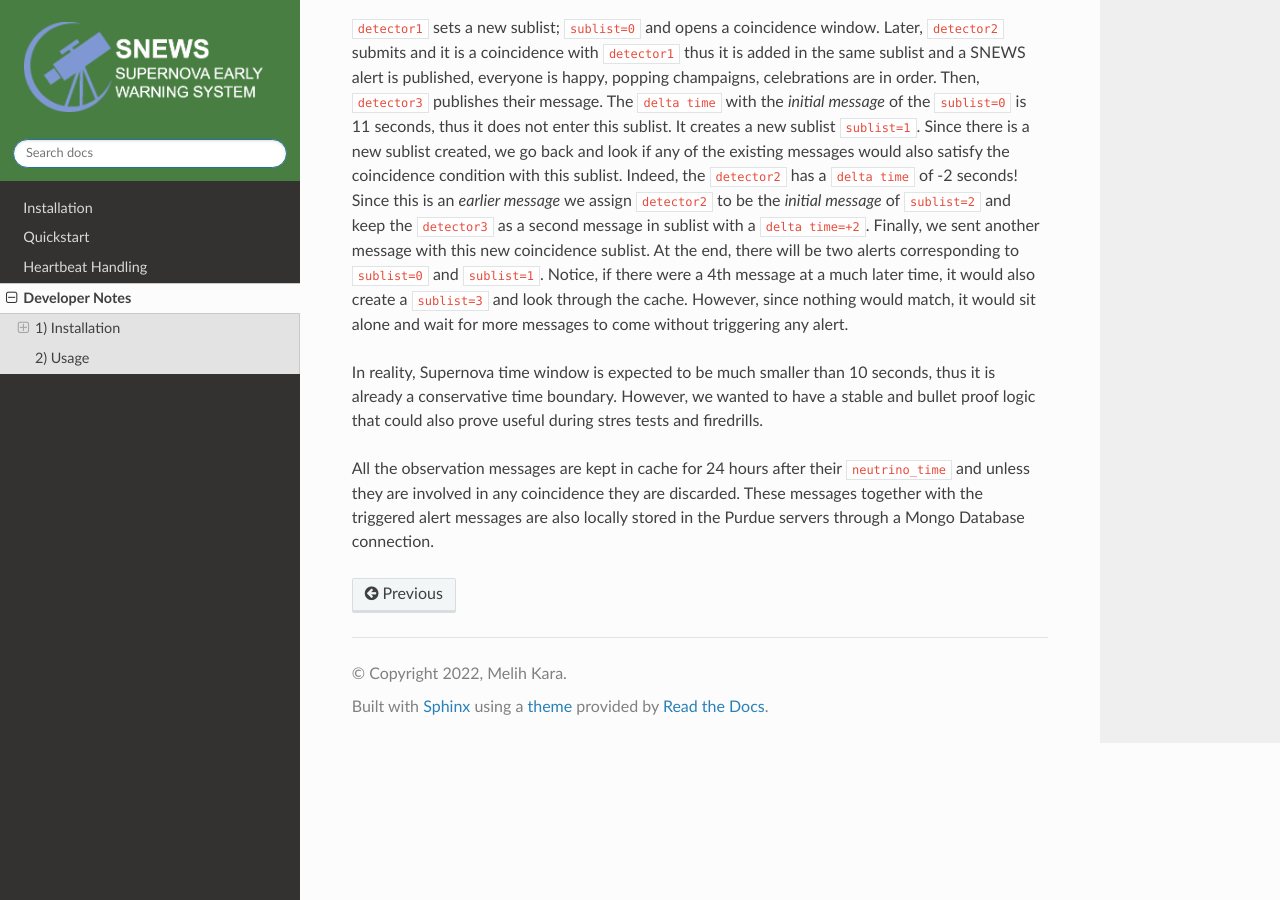
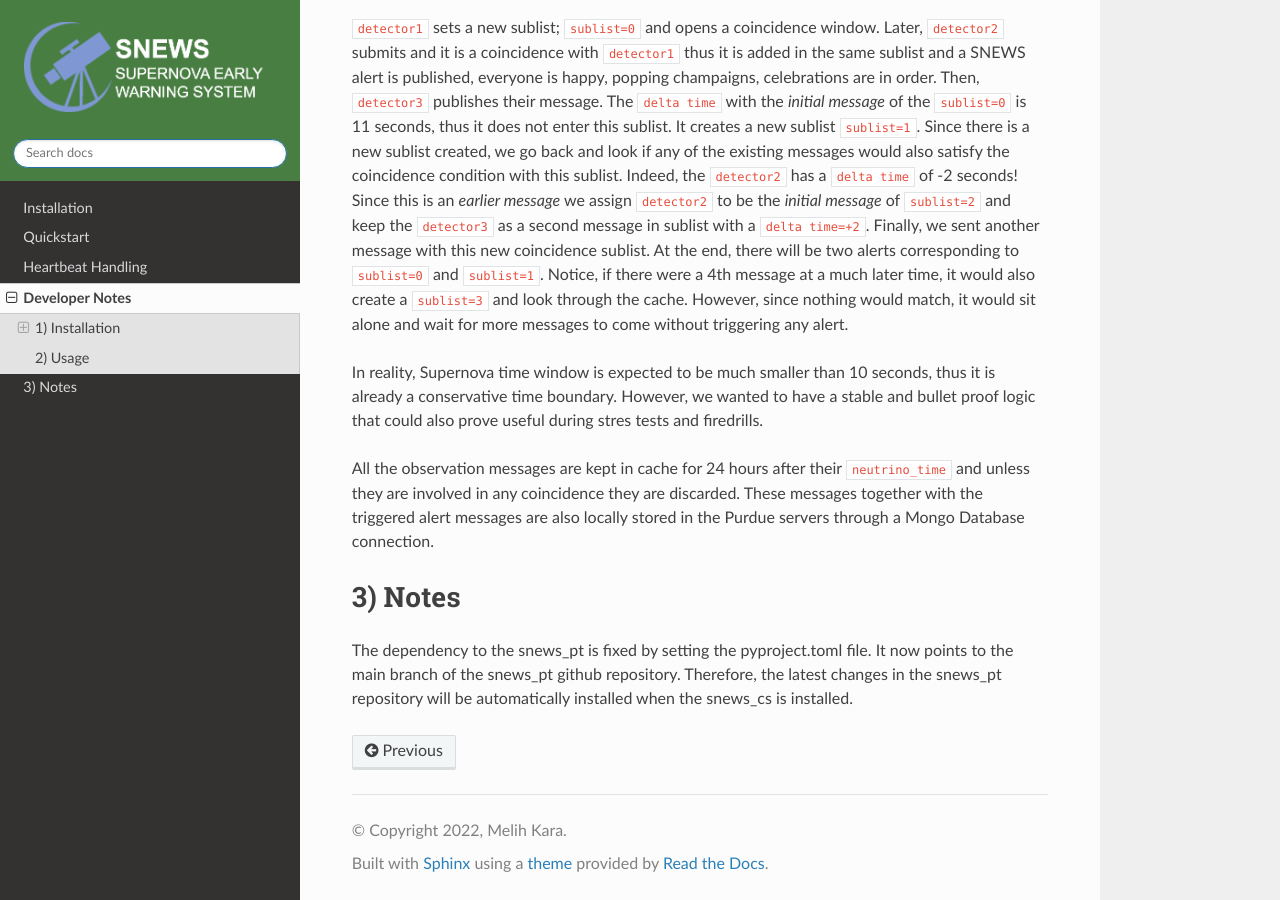
Before and after one commit to SNEWS2/SNEWS_Coincidence_System, a Sphinx documentation site: the page built from docs/user/Developers.md, in a window 1280 px wide and 900 px high, scrolled down 4251 px. Built offline with Sphinx 7.4.7 and the Read the Docs theme 2.0.0, drawn with Linux system fonts in a browser that asks for light colours.

Commit message:
update doc

```diff
--- a/docs/user/Developers.md
+++ b/docs/user/Developers.md
@@ -149,3 +149,8 @@ detector3 = {'neutrino_time': "01/01/2022 12:30:11:000000"}
 In reality, Supernova time window is expected to be much smaller than 10 seconds, thus it is already a conservative time boundary. However, we wanted to have a stable and bullet proof logic that could also prove useful during stres tests and firedrills.
 
 All the observation messages are kept in cache for 24 hours after their `neutrino_time` and unless they are involved in any coincidence they are discarded. These messages together with the triggered alert messages are also locally stored in the Purdue servers through a Mongo Database connection.
+
+# 3) Notes
+
+The dependency to the snews_pt is fixed by setting the pyproject.toml file. It now points to the main branch of the snews_pt github repository.
+Therefore, the latest changes in the snews_pt repository will be automatically installed when the snews_cs is installed.
```
